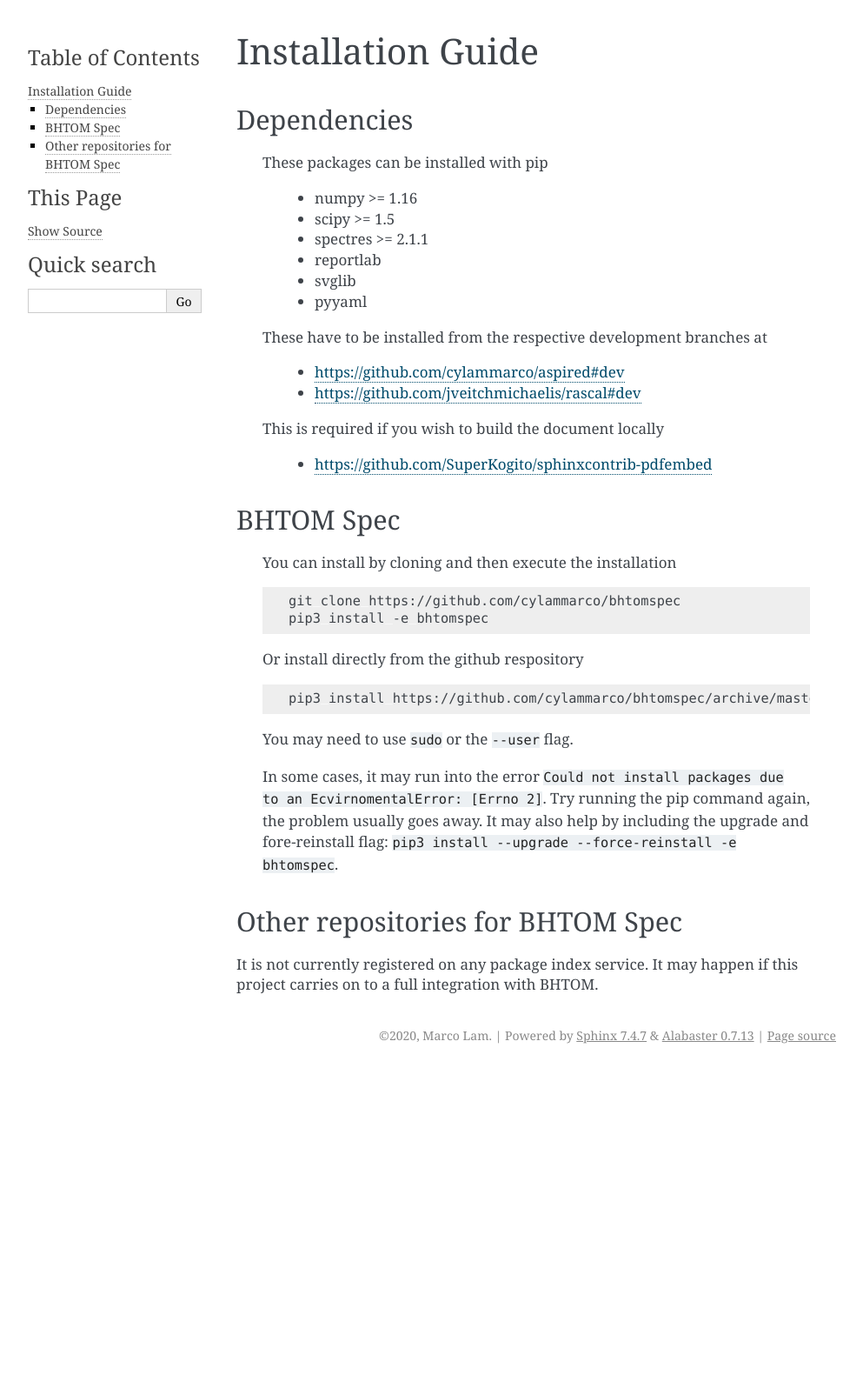
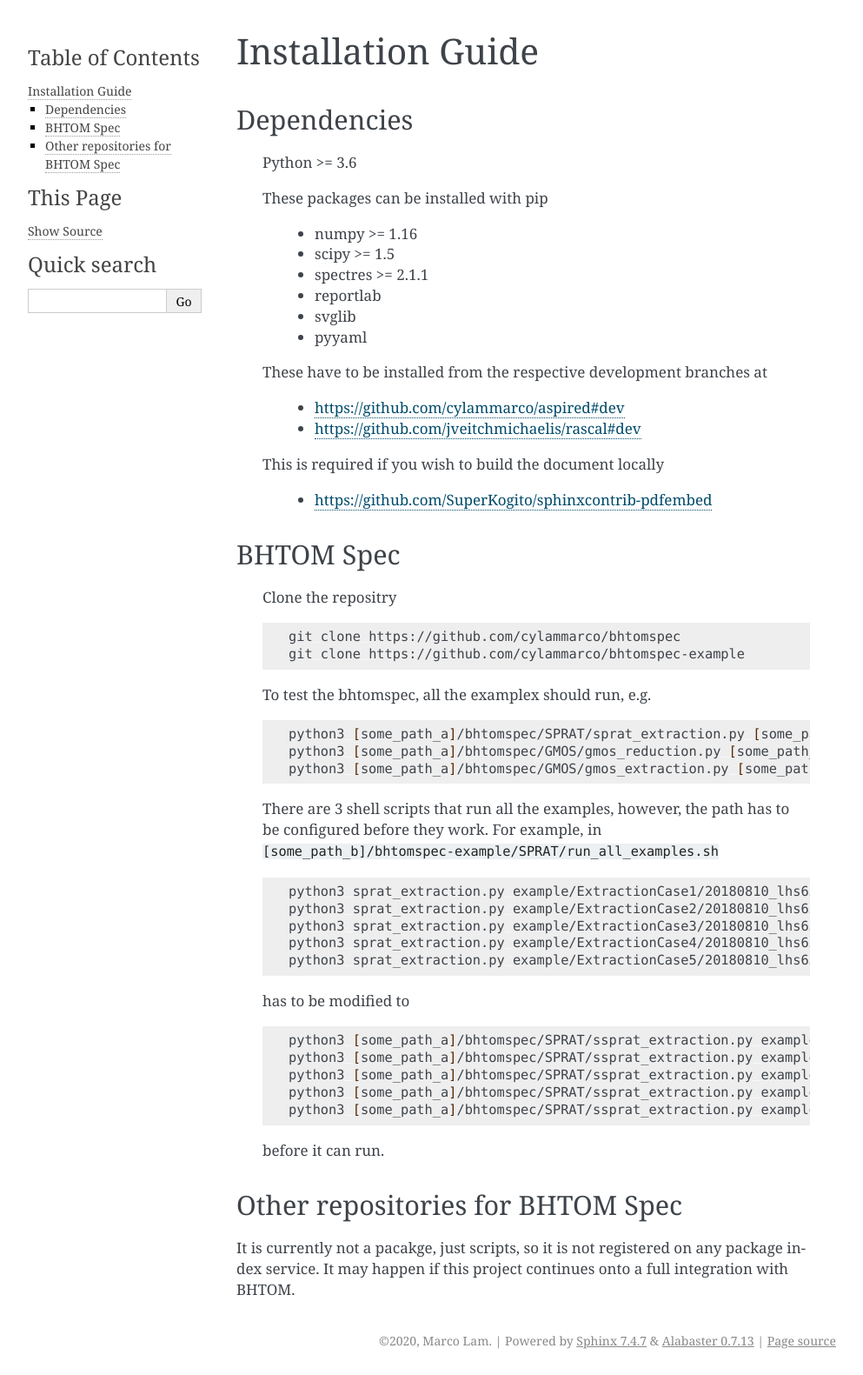
Before and after one commit to cylammarco/bhtomspec, a Sphinx documentation site: the page built from docs/source/installation.rst, in a window 1280 px wide. Shown: the whole page at 87% size, without its empty margins (148-1141 px from the left). Built offline with Sphinx 7.4.7, drawn with Linux system fonts in a browser that asks for light colours; before the commit the page ends 1230 px from its top, so only the background shows below that.

Commit message:
Fixed installation instruction

```diff
--- a/docs/source/installation.rst
+++ b/docs/source/installation.rst
@@ -8,6 +8,8 @@ Installation Guide
 
 Dependencies
 ^^^^^^^^^^^^
+
+    Python >= 3.6
 
     These packages can be installed with pip
 
@@ -30,24 +32,45 @@ Dependencies
 BHTOM Spec
 ^^^^^^^^^^
 
-    You can install by cloning and then execute the installation
+    Clone the repositry
 
     .. code-block:: shell
 
         git clone https://github.com/cylammarco/bhtomspec
-        pip3 install -e bhtomspec
+        git clone https://github.com/cylammarco/bhtomspec-example
 
-    Or install directly from the github respository
+    To test the bhtomspec, all the examplex should run, e.g.
 
     .. code-block:: shell
 
-        pip3 install https://github.com/cylammarco/bhtomspec/archive/master.zip
+        python3 [some_path_a]/bhtomspec/SPRAT/sprat_extraction.py [some_path_b]/bhtomspec-example/SPRAT/example/ExtractionCase1/20180810_lhs6328_case1.yaml
+        python3 [some_path_a]/bhtomspec/GMOS/gmos_reduction.py [some_path_b]/bhtomspec-example/GMOS/example/ReductionCase1/flattening_config.yaml
+        python3 [some_path_a]/bhtomspec/GMOS/gmos_extraction.py [some_path_b]/bhtomspec-example/GMOS/example/ExtractionCase1/extraction_config_1.yaml
 
-    You may need to use ``sudo`` or the ``--user`` flag.
+    There are 3 shell scripts that run all the examples, however, the path has to be configured before they work. For example, in ``[some_path_b]/bhtomspec-example/SPRAT/run_all_examples.sh``
 
-    In some cases, it may run into the error ``Could not install packages due to an EcvirnomentalError: [Errno 2]``. Try running the pip command again, the problem usually goes away. It may also help by including the upgrade and fore-reinstall flag: ``pip3 install --upgrade --force-reinstall -e bhtomspec``.
+    .. code-block:: shell
+
+        python3 sprat_extraction.py example/ExtractionCase1/20180810_lhs6328_case1.yaml
+        python3 sprat_extraction.py example/ExtractionCase2/20180810_lhs6328_case2.yaml
+        python3 sprat_extraction.py example/ExtractionCase3/20180810_lhs6328_case3.yaml
+        python3 sprat_extraction.py example/ExtractionCase4/20180810_lhs6328_case4.yaml
+        python3 sprat_extraction.py example/ExtractionCase5/20180810_lhs6328_case5.yaml
+
+    has to be modified to
+
+    .. code-block:: shell
+
+        python3 [some_path_a]/bhtomspec/SPRAT/ssprat_extraction.py example/ExtractionCase1/20180810_lhs6328_case1.yaml
+        python3 [some_path_a]/bhtomspec/SPRAT/ssprat_extraction.py example/ExtractionCase2/20180810_lhs6328_case2.yaml
+        python3 [some_path_a]/bhtomspec/SPRAT/ssprat_extraction.py example/ExtractionCase3/20180810_lhs6328_case3.yaml
+        python3 [some_path_a]/bhtomspec/SPRAT/ssprat_extraction.py example/ExtractionCase4/20180810_lhs6328_case4.yaml
+        python3 [some_path_a]/bhtomspec/SPRAT/ssprat_extraction.py example/ExtractionCase5/20180810_lhs6328_case5.yaml
+
+    before it can run.
+
 
 Other repositories for BHTOM Spec
 ^^^^^^^^^^^^^^^^^^^^^^^^^^^^^^^^^
 
-It is not currently registered on any package index service. It may happen if this project carries on to a full integration with BHTOM.
+It is currently not a pacakge, just scripts, so it is not registered on any package index service. It may happen if this project continues onto a full integration with BHTOM.
```
